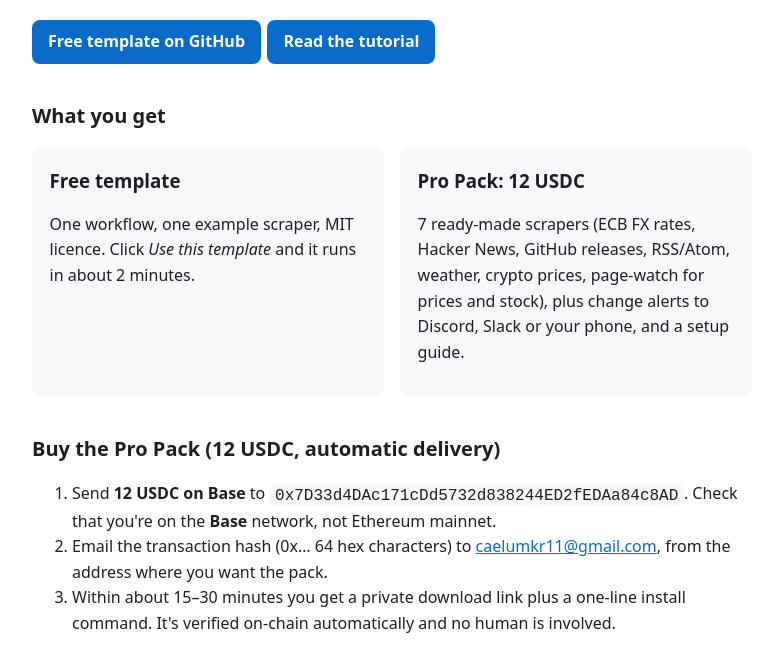
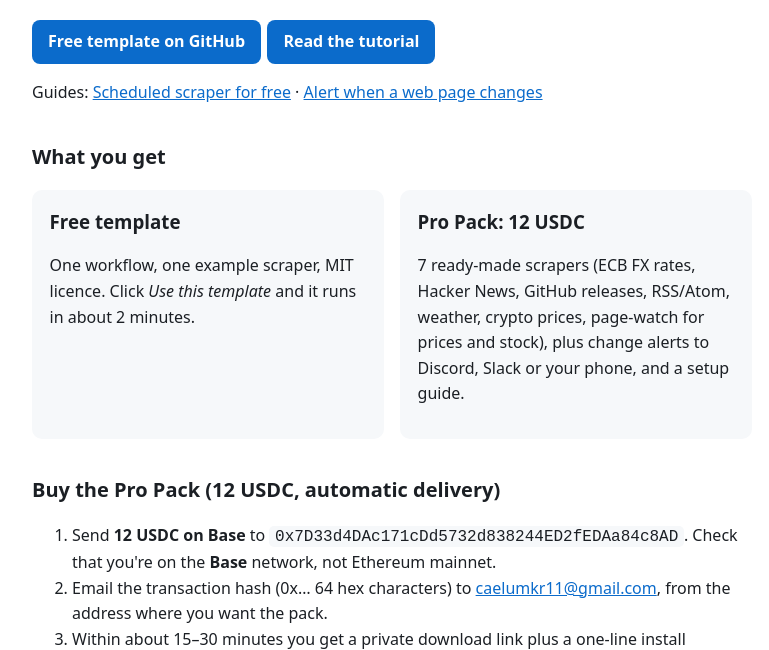
Before and after one commit to caelum-kr-11/caelum-kr-11.github.io, a plain HTML site: page index.html in a window 1280 px wide. Shown: the part 183-833 px from the top of the page, without its empty margins (248-1017 px from the left). Drawn offline with Linux system fonts and the light colour scheme.

Commit message:
Add index.html

```diff
--- a/index.html
+++ b/index.html
@@ -24,6 +24,7 @@ small{color:var(--muted)}
 <h1>Scheduled web scraping for free, with no server</h1>
 <p class="lead">GitHub Actions runs your scrapers on a cron schedule and commits the results to git. The repo becomes a versioned dataset, and every change is a diff.</p>
 <p><a class="btn" href="https://github.com/caelum-kr-11/git-scraper-kit">Free template on GitHub</a><a class="btn" href="blog/free-cron-scraper-github-actions.html">Read the tutorial</a></p>
+<p>Guides: <a href="blog/free-cron-scraper-github-actions.html">Scheduled scraper for free</a> · <a href="blog/website-change-alert-github-actions.html">Alert when a web page changes</a></p>
 
 <h2>What you get</h2>
 <div class="grid">
```
